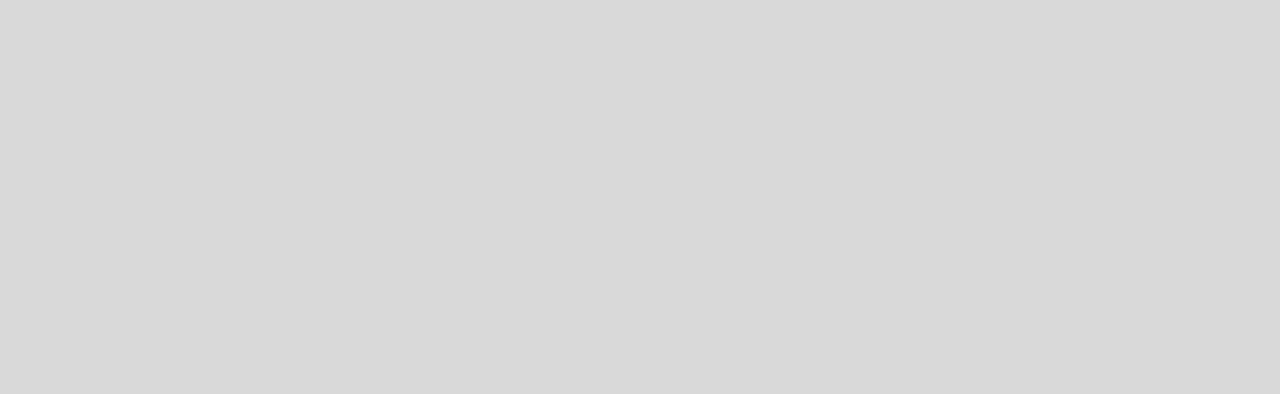
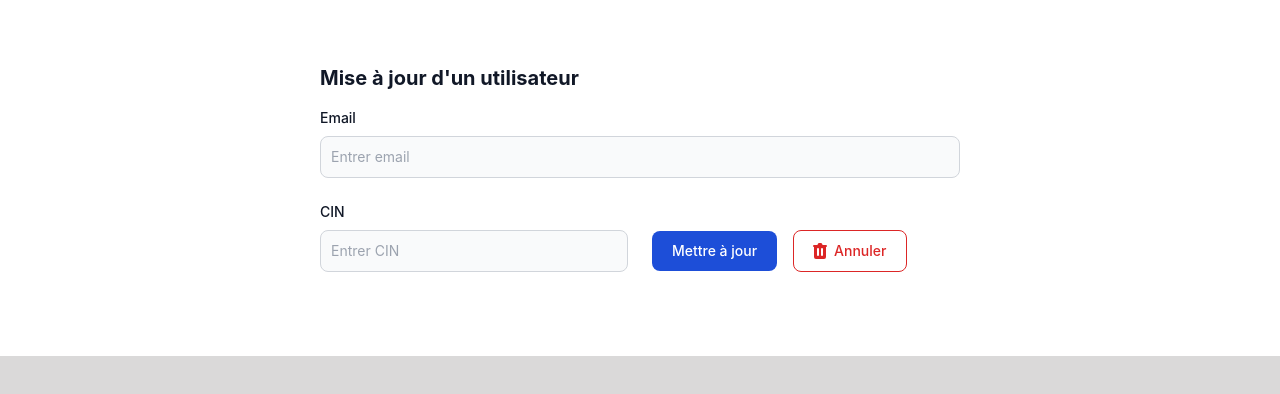
Before and after one commit to amine2201/Commune, a React (Vite) app in the folder communeFrontend/: page /update/1 in a window 1280 px wide. Before the commit this address had no page. Shown: the top 394 px of the page. Built offline with nearby package versions, Linux system fonts and the light colour scheme; no server answers.

Commit message:
edit in adminDashboard

```diff
--- a/communeFrontend/src/App.tsx
+++ b/communeFrontend/src/App.tsx
@@ -16,6 +16,7 @@ import { QueryClient, QueryClientProvider } from '@tanstack/react-query';
 import {  AuthContextProvider } from './Api/Auth/AuthContext';
 import SignComponent from './Components/SignComponent';
 import AdminDashboard from './Components/AdminDashBoard';
+import UpdateUser from './Components/UpdateUser';
 
 const queryClient = new QueryClient();
 function App() {
@@ -36,13 +37,13 @@ return (
                 <Route path="*" element={<ErrorPage />} />
                 <Route path="/" element={<Homepage />} />
                 <Route path="/signer" element={<SignComponent />} />
-                <Route path="/Admin" element={<AdminDashboard />} />
+
 
        </>
        :
         <>
-
-
+                 <Route path="/Admin" element={<AdminDashboard />} />
+                 <Route path="/update/:id" element={<UpdateUser />} />
                 <Route path="/" element={<Homepage />} />
                 <Route path="/Login" element={<Login />} />
                 <Route path="/Signup" element={<Signup />} />
--- a/communeFrontend/src/Components/AdminDashboard.tsx
+++ b/communeFrontend/src/Components/AdminDashboard.tsx
@@ -5,13 +5,14 @@ import { Dialog , Transition } from '@headlessui/react'
 import { ChangeEvent, Fragment, useEffect} from 'react'
 import Navbar from "./Navbar";
 import axios from "axios";
+import Loading from "./Loading";
+import { Link } from "react-router-dom";
 
 
 
 const AdminDashBoard =  ( ) =>  {
     const [isOpen, setIsOpen] = useState<boolean>(true)
     const closeModal = () => setIsOpen(false)
-    const [pending ,setPending] = useState<boolean>(false)
     const  [editId , setEditId] = useState<number | undefined>(-1)
     const [data, setData] = useState<Userdata[]>([]);
     const [showModal, setShowModal] = useState<boolean>(false)
@@ -36,18 +37,18 @@ const AdminDashBoard =  ( ) =>  {
             }
             console.log(newUser)
 
-           await axios.post('http://localhost:4000/users',newUser).then(res => setData(res.data)).catch(err => console.log(err))
+           await axios.post('http://localhost:4001/users',newUser).then(res => setData(res.data)).catch(err => console.log(err))
             window.location.reload()
         }
 useEffect(()=> {
-    axios.get('http://localhost:4000/users')
+    axios.get('http://localhost:4001/users')
         .then(res => setData(res.data))
         .catch(err => console.log(err))
+
 },[])
-
 const handleDeleteUser = async (id: number | undefined) => {
     try {
-      await axios.delete(`http://localhost:4000/users/${id}`);
+      await axios.delete(`http://localhost:4001/users/${id}`);
       const newData = data.filter((user) => user.id !== id);
       setData(newData);
       console.log(newData);
@@ -63,7 +64,7 @@ const onSubmitEditForm = async (e : React.SyntheticEvent) => {
         email:user.email,
         cin:user.cin,
     }
-    await axios.put(`http://localhost:4000/users/${editId}`,newUser).then(res => setData(res.data)).catch(err => console.log(err))
+    await axios.put(`http://localhost:4001/users/${editId}`,newUser).then(res => setData(res.data)).catch(err => console.log(err))
     window.location.reload()
 }
 const handleAdd = () => {
@@ -77,10 +78,15 @@ const handleAdd = () => {
                                 Ajouter un fonctionnaire
                             </button>
 
+
     return (
         <div>
              <Navbar isAuthenticated={true}/>
              <h2 className="pb-3 mt-4 text-[2rem] font-bold leading-none tracking-tight text-gray-700  dark:text-white p-6 ">Admin Dashboard</h2>
+
+
+
+
              <div>
                 <div className="flex items-center justify-center">
                 <div>
@@ -111,6 +117,7 @@ const handleAdd = () => {
                 </tr>
                 </thead>
                 <tbody>
+                {data.length == 0 && <Loading/>}
                     {data.map((_user) => (
                         <tr key={_user.id}>
                             {_user.id == editId  &&
@@ -213,12 +220,12 @@ const handleAdd = () => {
         <path strokeLinecap="round" strokeLinejoin="round" strokeWidth="2" d="M19 7l-.867 12.142A2 2 0 0116.138 21H7.862a2 2 0 01-1.995-1.858L5 7m5 4v6m4-6v6m1-10V4a1 1 0 00-1-1h-4a1 1 0 00-1 1v3M4 7h16" />
       </svg>
     </div>
-    <div className="w-6 h-8 mr-2 transform hover:text-green-500 hover:scale-110 text-green-400 cursor-pointer" onClick={() => setEditId(_user.id)}>
+    <Link  to={`/update/${_user.id}`} className="w-6 h-8 mr-2 transform hover:text-green-500 hover:scale-110 text-green-400 cursor-pointer" onClick={() => setEditId(_user.id)}>
       <svg xmlns="http://www.w3.org/2000/svg" fill="none" viewBox="0 0 24 24" stroke="currentColor">
         <path strokeLinecap="round" strokeLinejoin="round" strokeWidth="2" d="M15.232 5.232l3.536 3.536m-2.036-5.036a2.5 2.5 0 113.536 3.536L6.5 21.036H3v-3.572L16.732 3.732z" />
       </svg>
+      </Link>
     </div>
-  </div>
 </td>
                         </tr>
                     ))}
@@ -302,7 +309,9 @@ const handleAdd = () => {
         </div>
         </div>
         </div>
+
     )
+
 
 }
 export default AdminDashBoard ;
--- /dev/null
+++ b/communeFrontend/src/Components/Loading.tsx
@@ -0,0 +1,14 @@
+const Loading = () => {
+    return (
+      <div role="status" className="max-w-sm animate-pulse w-[100vw] h-[60vh] p-5">
+  <div className="h-2.5 bg-gray-100 rounded-full dark:bg-gray-700 w-60 mb-4"></div>
+  <div className="h-2 bg-gray-100 rounded-full dark:bg-gray-700 max-w-[360px] mb-2.5"></div>
+  <div className="h-2 bg-gray-100 rounded-full dark:bg-gray-700 max-w-[360px] mb-2.5"></div>
+  <div className="h-2 bg-gray-100 rounded-full dark:bg-gray-700 max-w-[330px] mb-2.5"></div>
+  <div className="h-2 bg-gray-100 rounded-full dark:bg-gray-700 max-w-[300px] mb-2.5"></div>
+  <div className="h-2 bg-gray-100 rounded-full dark:bg-gray-700 max-w-[360px]"></div>
+
+</div>
+    );
+  };
+  export default Loading;
--- /dev/null
+++ b/communeFrontend/src/Components/UpdateUser.tsx
@@ -0,0 +1,64 @@
+/* eslint-disable @typescript-eslint/no-non-null-assertion */
+import axios from "axios";
+import { useEffect, useState } from "react";
+import { useNavigate, useParams } from "react-router-dom";
+import { Userdata } from "../Types/types";
+
+const UpdateUser = () => {
+    const { id } = useParams();
+    const navigate = useNavigate();
+    const [user,setUser] = useState({
+        id: id,
+        email:'',
+        cin:'',
+    })
+    useEffect(()=>{
+        axios.get(`http://localhost:4001/users/${id}`)
+        .then(res => setUser({...user,email:res.data.email,cin:res.data.cin}))
+        .catch(err => console.log(err))
+    } , [])
+    const oninputChange = (e : React.ChangeEvent<HTMLInputElement>) => {
+        e.preventDefault();
+        const {name ,value } = e.target
+        const newUser = {...user,[name]:value}
+        setUser(newUser)}
+    const onSubmitForm = async (e : React.SyntheticEvent) => {
+        e.preventDefault();
+        await axios.put(`http://localhost:4001/users/${id}`,user)
+        navigate('/Admin')
+    }
+    return (
+        <div>
+          <section className="bg-white dark:bg-gray-900">
+  <div className="max-w-2xl px-4 py-8 mx-auto lg:py-16">
+      <h2 className="mb-4 text-xl font-bold text-gray-900 dark:text-white">Mise à jour d'un utilisateur </h2>
+      <form onSubmit={onSubmitForm}>
+          <div className="grid gap-4 mb-4 sm:grid-cols-2 sm:gap-6 sm:mb-5">
+              <div className="sm:col-span-2">
+                  <label htmlFor="name" className="block mb-2 text-sm font-medium text-gray-900 dark:text-white">Email</label>
+                  <input type="text" name="email" id="name" className="bg-gray-50 border border-gray-300 text-gray-900 text-sm rounded-lg focus:ring-primary-600 focus:border-primary-600 block w-full p-2.5 dark:bg-gray-700 dark:border-gray-600 dark:placeholder-gray-400 dark:text-white dark:focus:ring-primary-500 dark:focus:border-primary-500" onChange={oninputChange} value={user.email} placeholder="Entrer email" required/>
+              </div>
+              <div className="w-full">
+                  <label htmlFor="brand" className="block mb-2 text-sm font-medium text-gray-900 dark:text-white">CIN</label>
+                  <input type="text" name="cin" id="brand" className="bg-gray-50 border border-gray-300 text-gray-900 text-sm rounded-lg focus:ring-primary-600 focus:border-primary-600 block w-full p-2.5 dark:bg-gray-700 dark:border-gray-600 dark:placeholder-gray-400 dark:text-white dark:focus:ring-primary-500 dark:focus:border-primary-500" onChange={oninputChange} value={user.cin} placeholder="Entrer CIN" required/>
+              </div>
+              <div className="flex items-center space-x-4 pt-7">
+              <button type="submit" className="text-white bg-primary-700 hover:bg-primary-800 focus:ring-4 focus:outline-none focus:ring-primary-300 font-medium rounded-lg text-sm px-5 py-2.5 text-center dark:bg-primary-600 dark:hover:bg-primary-700 dark:focus:ring-primary-800">
+              Mettre à jour
+              </button>
+              <button type="button" className="text-red-600 inline-flex items-center hover:text-white border border-red-600 hover:bg-red-600 focus:ring-4 focus:outline-none focus:ring-red-300 font-medium rounded-lg text-sm px-5 py-2.5 text-center dark:border-red-500 dark:text-red-500 dark:hover:text-white dark:hover:bg-red-600 dark:focus:ring-red-900" onClick={()=>navigate('/admin')}>
+                  <svg className="w-5 h-5 mr-1 -ml-1" fill="currentColor" viewBox="0 0 20 20" xmlns="http://www.w3.org/2000/svg"><path fill-rule="evenodd" d="M9 2a1 1 0 00-.894.553L7.382 4H4a1 1 0 000 2v10a2 2 0 002 2h8a2 2 0 002-2V6a1 1 0 100-2h-3.382l-.724-1.447A1 1 0 0011 2H9zM7 8a1 1 0 012 0v6a1 1 0 11-2 0V8zm5-1a1 1 0 00-1 1v6a1 1 0 102 0V8a1 1 0 00-1-1z" clip-rule="evenodd"></path></svg>
+                 Annuler
+              </button>
+          </div>
+
+
+
+          </div>
+      </form>
+  </div>
+</section>
+        </div>
+    )
+}
+export default UpdateUser ;
```
Also changed, not shown: communeFrontend/server.json (deleted, +0 -19 lines), 1 other file (tests, documents, lock files or other folders).
